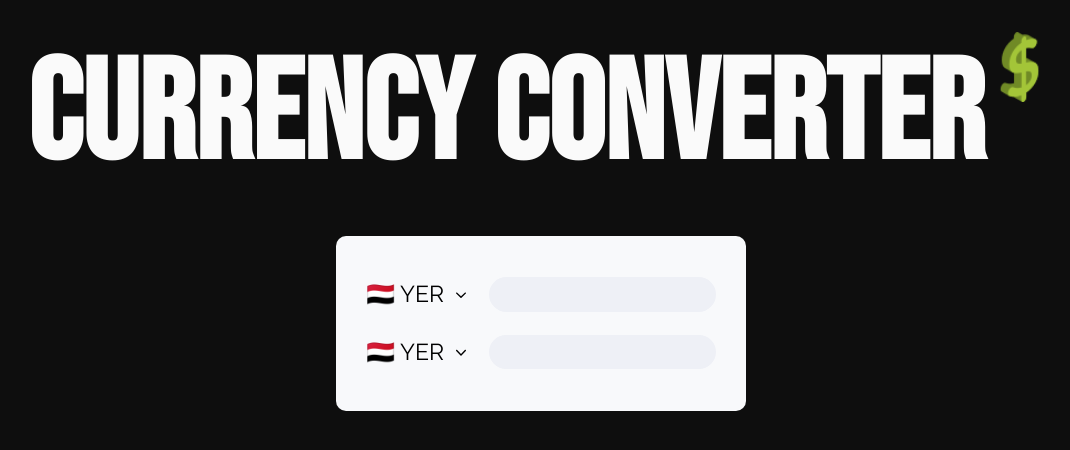
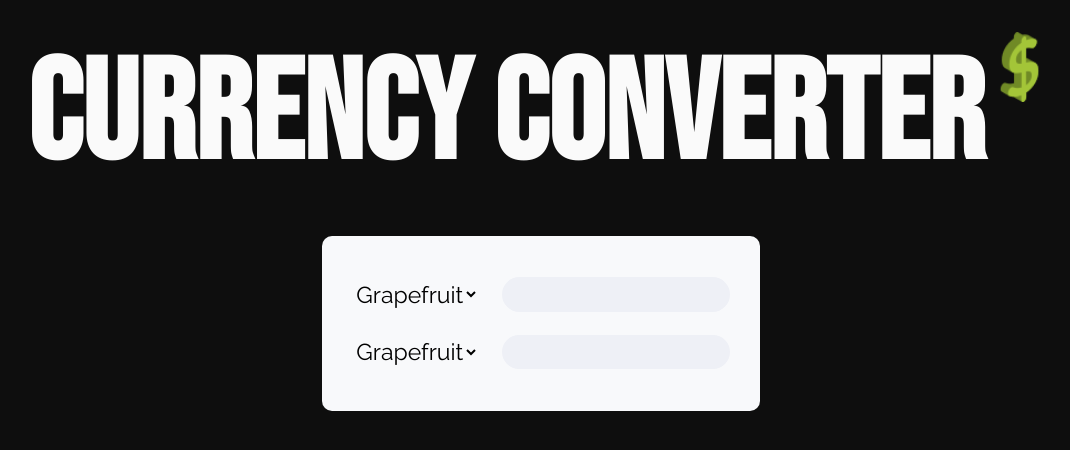
Before and after one commit to scc416/currency-converter, a React (Create React App) app: page / in a window 1280 px wide. Shown: the top 450 px of the page, without its empty margins (99-1169 px from the left). Built offline with nearby package versions, Linux system fonts and the light colour scheme; no server answers.

Commit message:
add select list

```diff
--- a/src/Components/Currency/Currency.css
+++ b/src/Components/Currency/Currency.css
@@ -21,6 +21,14 @@
   margin-left: 0.5em;
 }
 
+select {
+  height: 1.5em;
+  font-size: 12.6px;
+  border: none;
+  outline: none;
+  background-color: #f8f9fb;
+}
+
 input {
   font-size: 12.6px;
   height: 1.5em;
@@ -39,7 +47,8 @@ input {
     font-size: 3vw;
   }
 
-  input {
+  input,
+  select {
     font-size: 3vw;
   }
 }
@@ -49,7 +58,8 @@ input {
     font-size: 23.04px;
   }
 
-  input {
+  input,
+  select {
     font-size: 23.04px;
   }
 }
--- a/src/Components/Currency/CurrencyListItem.jsx
+++ b/src/Components/Currency/CurrencyListItem.jsx
@@ -1,7 +1,12 @@
 const CurrencyListItem = () => {
   return (
     <div className="CurrencyListItem">
-      <div>🇾🇪 YER </div> <img src="/arrow.svg"></img>
+      <select value="grapefruit" >
+        <option value="grapefruit">Grapefruit</option>
+        <option value="lime">Lime</option>
+        <option value="coconut">Coconut</option>
+        <option value="mango">Mango</option>
+      </select>
       <input />
     </div>
   );
```
Also changed, not shown: public/arrow.svg (deleted).
